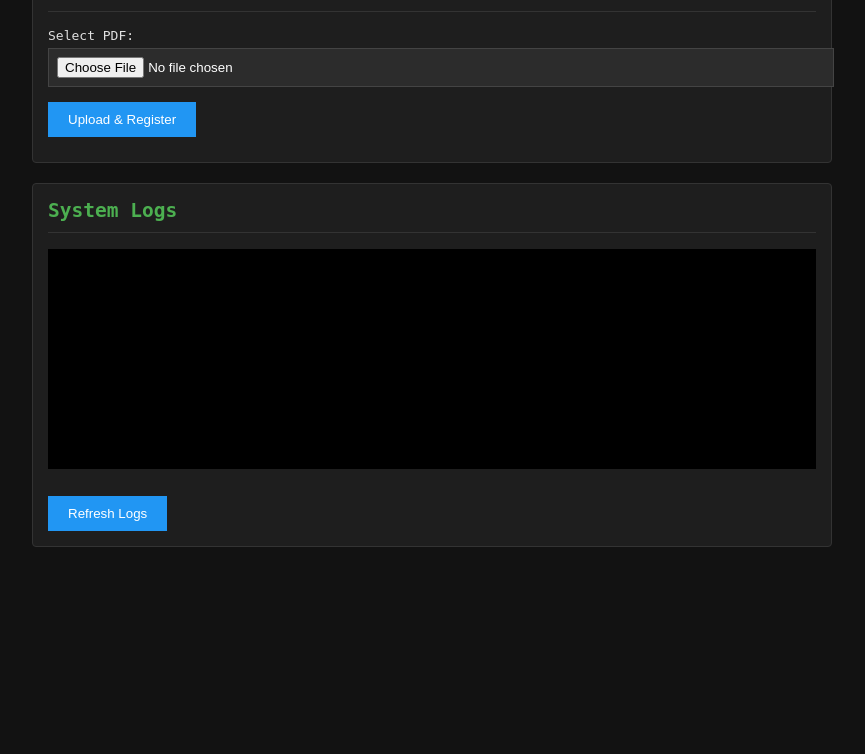
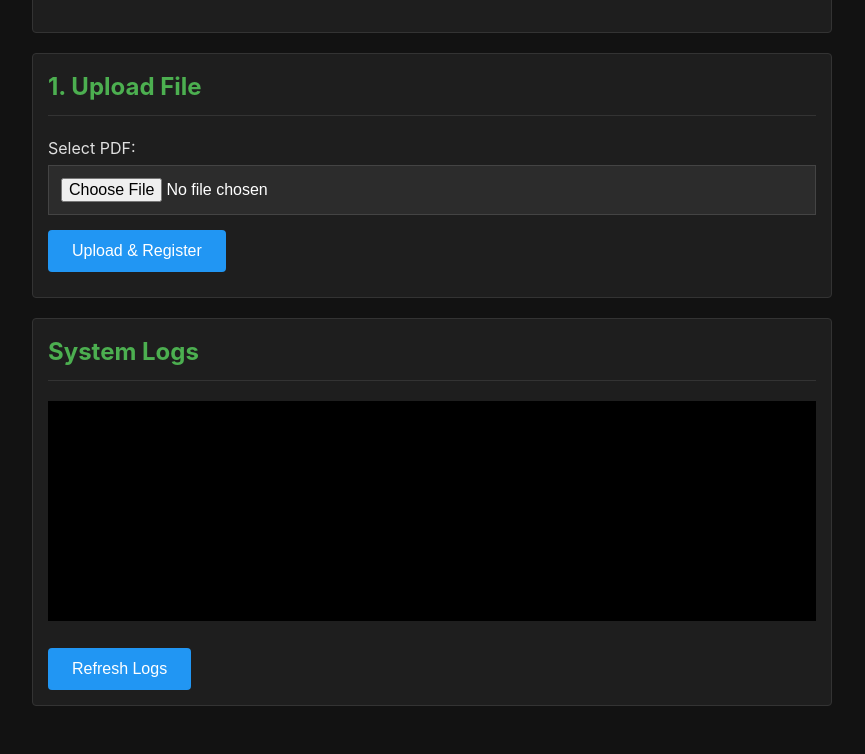
Before and after one commit to Charan-Tj/CopyFlow-Raspberypi-Backend, a Python web app: template src/ui/templates/index.html in a window 1280 px wide. Shown: the part 345-1099 px from the top of the page, without its empty margins (208-1073 px from the left). Before the commit the page ends 892 px from the top, so only its background shows below. Run offline with Jinja, Linux system fonts and the light colour scheme; the template is opened without the code that fills it, so the values that code supplies are empty.

Commit message:
feat: optimize dev panel for mobile browsers

```diff
--- a/src/ui/templates/index.html
+++ b/src/ui/templates/index.html
@@ -6,10 +6,13 @@
     <title>Kiosk Dev Dashboard</title>
     <style>
         body {
-            font-family: monospace;
+            font-family: -apple-system, BlinkMacSystemFont, "Segoe UI", Roboto, Helvetica, Arial, sans-serif;
             background: #121212;
             color: #e0e0e0;
-            padding: 20px;
+            padding: 10px;
+            font-size: 16px;
+            /* Base size for mobile legible */
+            line-height: 1.5;
         }
 
         .container {
@@ -56,20 +59,29 @@
         input[type="text"],
         input[type="file"] {
             width: 100%;
-            padding: 8px;
+            padding: 12px;
             margin-top: 5px;
             background: #2c2c2c;
             border: 1px solid #444;
             color: white;
+            font-size: 16px;
+            box-sizing: border-box;
+            /* Fix width issues */
         }
 
         button {
+            display: inline-block;
             margin-top: 15px;
-            padding: 10px 20px;
+            padding: 12px 24px;
             background: #2196F3;
             color: white;
             border: none;
             cursor: pointer;
+            font-size: 16px;
+            border-radius: 4px;
+            width: 100%;
+            /* Full width on mobile default */
+            max-width: 300px;
         }
 
         button:hover {
@@ -100,7 +112,24 @@
         #job-details {
             display: none;
         }
+
+        /* Responsive Improvements */
+        @media (min-width: 600px) {
+            body {
+                padding: 20px;
+            }
+
+            button {
+                width: auto;
+            }
+
+            /* Auto width on desktop */
+            .container {
+                max-width: 800px;
+            }
+        }
     </style>
+    <meta name="viewport" content="width=device-width, initial-scale=1.0">
 </head>
 
 <body>
@@ -110,7 +139,8 @@
             <h2 style="color: #FF9800;">⚠️ Open in Browser</h2>
             <p>File uploads are restricted in this login screen.</p>
             <p>1. Tap the <strong>3 dots</strong> (top right) &rarr; <strong>Use this network as is</strong> /
-                <strong>Stay Connected</strong>.</p>
+                <strong>Stay Connected</strong>.
+            </p>
             <p>2. Open <strong>Chrome</strong> / <strong>Safari</strong>.</p>
             <p>3. Go to: <a href="http://192.168.4.1:8000"
                     style="color: #2196F3; font-size: 1.2em;">http://192.168.4.1:8000</a></p>
```
